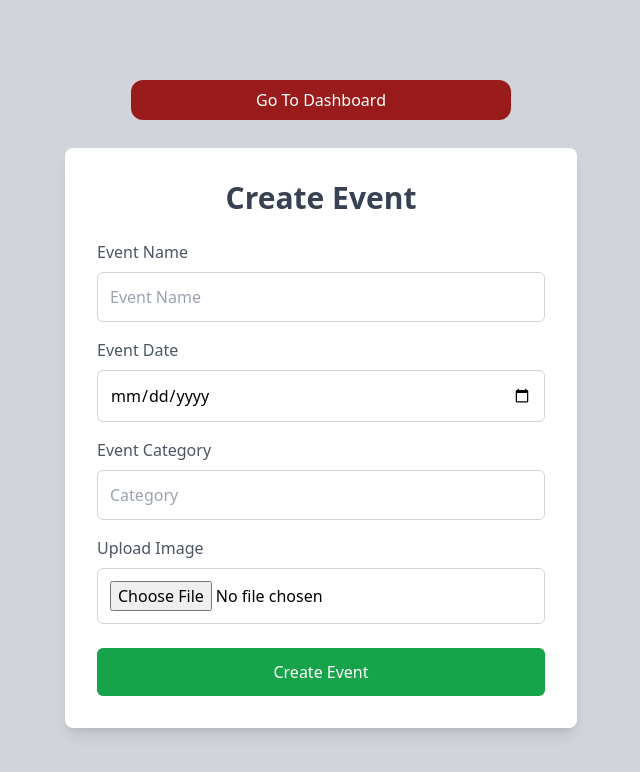
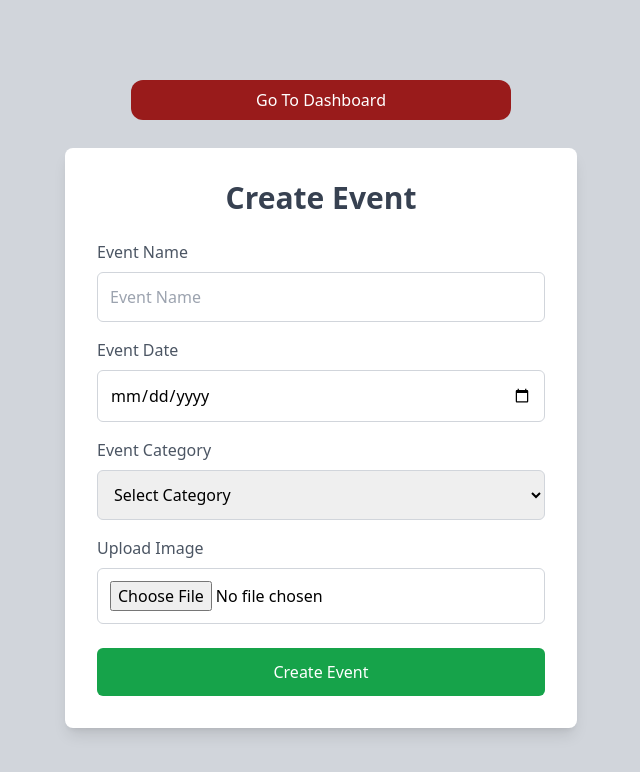
Before and after one commit to snehakumari8801/event_assignment, a React (Create React App) app in the folder frontend/: page /event/create in a window 1280 px wide. Shown: the top 772 px of the page, without its empty margins (319-959 px from the left). Built offline with nearby package versions, Linux system fonts and the light colour scheme.

Commit message:
add options

```diff
--- a/frontend/src/components/EventForm.jsx
+++ b/frontend/src/components/EventForm.jsx
@@ -1,4 +1,3 @@
-
 import React, { useState, useEffect } from "react";
 import axios from "axios";
 import { useParams, useNavigate } from "react-router-dom";
@@ -6,11 +5,11 @@ import { setEventDetails } from "../slices/userSlice";
 import { useForm } from "react-hook-form";
 import { useSelector, useDispatch } from "react-redux";
 import { Link } from "react-router-dom";
-import Login from "../components/Login"
+import Login from "../components/Login";
 
 const EventForm = () => {
- // let API_BASE_URL = "http://localhost:3000/api/v1"
- let API_BASE_URL = 'https://event-assignment-backend.onrender.com'
+  // let API_BASE_URL = "http://localhost:3000/api/v1"
+  let API_BASE_URL = "https://event-assignment-backend.onrender.com";
 
   const [eventData, setEventData] = useState({
     name: "",
@@ -19,15 +18,13 @@ const EventForm = () => {
     image: null,
   });
 
-  const { eventDetails, editEvent, event, token, editEventId ,user} = useSelector(
-    (state) => state.auth
-  );
+  const { eventDetails, editEvent, event, token, editEventId, user } =
+    useSelector((state) => state.auth);
   const { eventId } = useParams();
   const navigate = useNavigate();
   const dispatch = useDispatch();
   //console.log("edit Id", editEventId);
-  console.log('user ',user);
-
+  console.log("user ", user);
 
   const {
     register,
@@ -87,7 +84,6 @@ const EventForm = () => {
     setValue(name, value);
   };
 
-
   // if (!user) {
   //   return (
   //     <div className="text-center mt-5 -mb-5">
@@ -116,7 +112,7 @@ const EventForm = () => {
       let response;
       if (editEvent) {
         response = await axios.put(
-        `${API_BASE_URL}/api/v1/events/edit/${editEventId}`,
+          `${API_BASE_URL}/api/v1/events/edit/${editEventId}`,
           eventData
         );
       } else {
@@ -148,16 +144,14 @@ const EventForm = () => {
     }
   };
 
-
-
-
-
   return (
     <div className="flex flex-col justify-center items-center min-h-screen bg-gray-300">
-     <Link to="/dashboard">
-        <div className=" bg-red-800 mt-2 text-center pt-2 text-white rounded-xl h-10
-        w-[380px] ">
-         <span>Go To Dashboard</span>
+      <Link to="/dashboard">
+        <div
+          className=" bg-red-800 mt-2 text-center pt-2 text-white rounded-xl h-10
+        w-[380px] "
+        >
+          <span>Go To Dashboard</span>
         </div>
       </Link>
       <form
@@ -214,7 +208,7 @@ const EventForm = () => {
         </div>
 
         {/* Event Category */}
-        <div className="mb-4">
+        {/* <div className="mb-4">
           <label
             htmlFor="category"
             className="block text-gray-600 font-medium mb-2"
@@ -233,6 +227,36 @@ const EventForm = () => {
             placeholder="Category"
             className="w-full p-3 border border-gray-300 rounded-md focus:outline-none focus:ring-2 focus:ring-red-500"
           />
+          {errors.category && (
+            <span className="text-red-500 text-sm">
+              {errors.category.message}
+            </span>
+          )}
+        </div> */}
+
+        <div className="mb-4">
+          <label
+            htmlFor="category"
+            className="block text-gray-600 font-medium mb-2"
+          >
+            Event Category
+          </label>
+          <select
+            {...register("category", {
+              required: "Event category is required",
+            })}
+            name="category"
+            id="category"
+            value={eventData.category}
+            onChange={handleChange}
+            className="w-full p-3 border border-gray-300 rounded-md focus:outline-none focus:ring-2 focus:ring-red-500"
+          >
+            <option value="">Select Category</option>
+            <option value="javascript">JavaScript</option>
+            <option value="python">Python</option>
+            <option value="c++">C++</option>
+            <option value="java">Java</option>
+          </select>
           {errors.category && (
             <span className="text-red-500 text-sm">
               {errors.category.message}
@@ -282,11 +306,4 @@ const EventForm = () => {
   );
 };
 
-
-
-
-
-
-
-
-export default EventForm
+export default EventForm;
```
